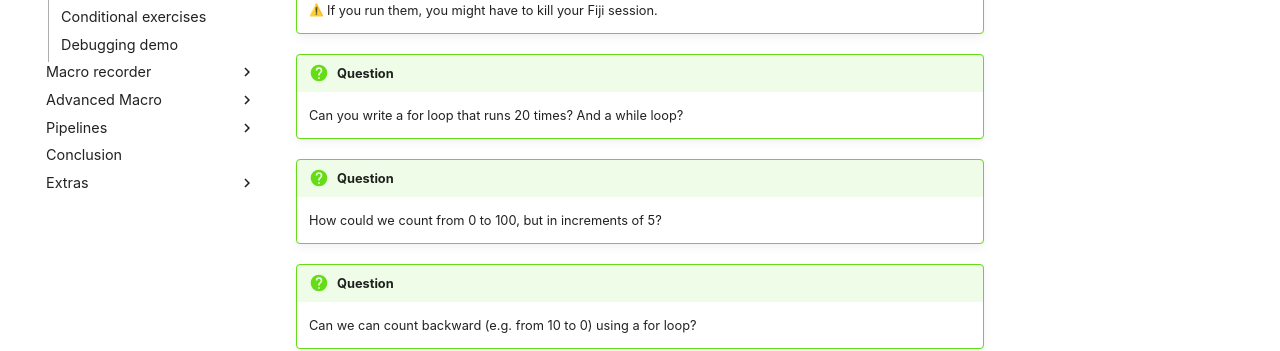
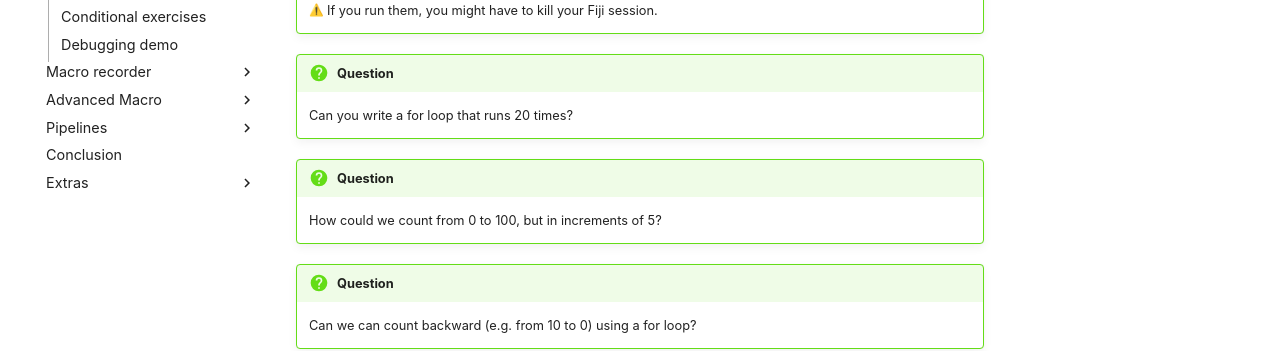
Before and after one commit to nobias-fht/advanced-scripting, an MkDocs documentation site: the page built from docs/course/introduction/for_loops_exercises.md, in a window 1280 px wide and 1220 px high. Shown: the part 529-880 px from the top of the window. Built offline with MkDocs 1.6.1 and Material for MkDocs 9.7.7, drawn with Linux system fonts in a browser that asks for light colours; emoji names are drawn with the system emoji font.

Commit message:
kick out while loop exercise

```diff
--- a/docs/course/introduction/for_loops_exercises.md
+++ b/docs/course/introduction/for_loops_exercises.md
@@ -23,7 +23,7 @@ tags:
     :warning: If you run them, you might have to kill your Fiji session.
 
 !!! question
-    Can you write a for loop that runs 20 times? And a while loop?
+    Can you write a for loop that runs 20 times?
 
 !!! question
     How could we count from 0 to 100, but in increments of 5?
```
